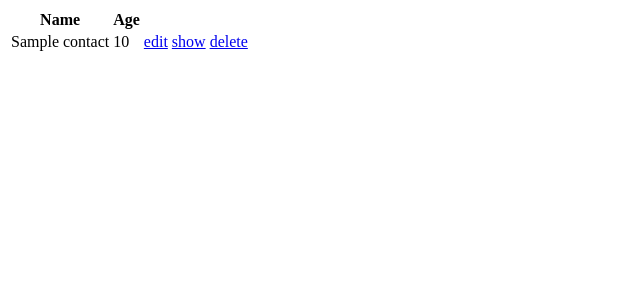
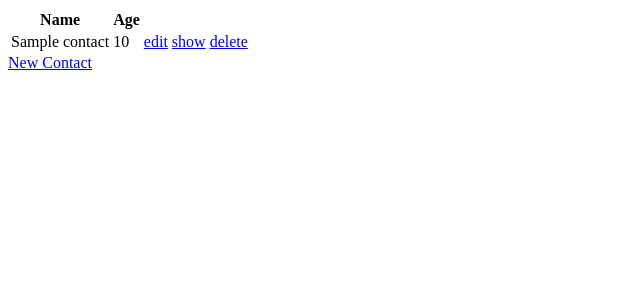
Before and after one commit to benbaka/django_contact_app, a Django app: page /contacts/ in a window 1280 px wide. Shown: the top 300 px of the page, without its empty margins (0-640 px from the left). Run offline with Django 3.2, Linux system fonts and the light colour scheme; tables that the repository leaves empty hold one stand-in row (values such as "Sample post").

Commit message:
Ben: Added link to contacts page

```diff
--- a/contacts/templates/contacts/index.html
+++ b/contacts/templates/contacts/index.html
@@ -32,5 +32,7 @@
         </tr>
     {% endfor %}
 </table>
+
+<a href="/contacts/new">New Contact</a>
 </body>
 </html>
```
